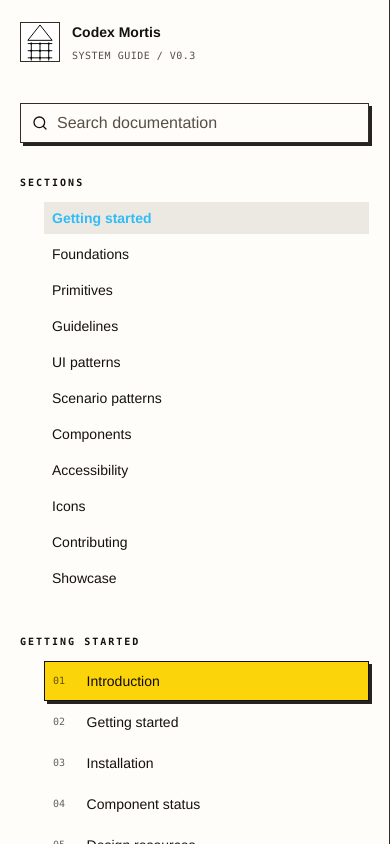
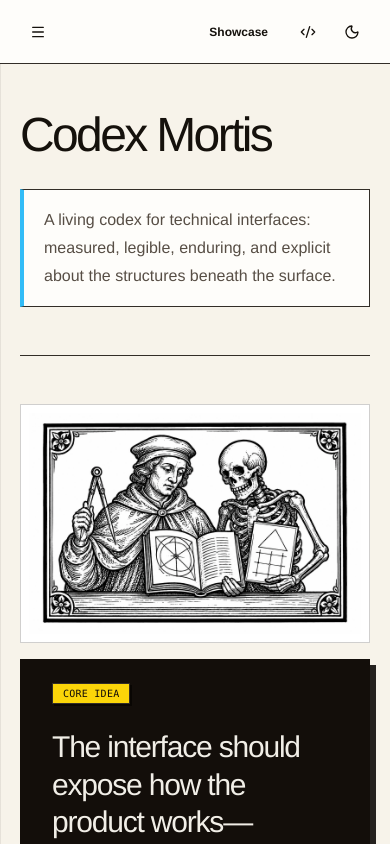
Before and after one commit to shanduur/codex-mortis, a React (Vite) app: page / in a window 390 px wide. Shown: the top 844 px of the page. Built offline with nearby package versions, Linux system fonts and the light colour scheme.

Commit message:
fix(codex-mortis): refine guide navigation

```diff
--- a/src/App.tsx
+++ b/src/App.tsx
@@ -1,11 +1,11 @@
 import { useEffect, useMemo, useState } from "react";
-import { Code2, Moon, Sun } from "lucide-react";
+import { Code2, Menu, Moon, Sun } from "lucide-react";
 
 import * as UI from "@/components";
 import { ArticlePage } from "@/guide/article-page";
 import { ComponentPage } from "@/guide/component-page";
 import { FoundationPage } from "@/guide/foundation-page";
-import { guidePathname } from "@/guide/paths";
+import { guideHref, guidePathname } from "@/guide/paths";
 import {
   componentEntries,
   foundationEntries,
@@ -26,6 +26,7 @@ function getInitialPage() {
 function App() {
   const activeId = getInitialPage();
   const [query, setQuery] = useState("");
+  const [mobileNavigationOpen, setMobileNavigationOpen] = useState(false);
   const [dark, setDark] = useState(
     () => localStorage.getItem("theme") === "dark",
   );
@@ -37,8 +38,11 @@ function App() {
 
   const filteredSections = useMemo(() => {
     const normalizedQuery = query.trim().toLowerCase();
-    if (!normalizedQuery) return navigationSections;
-    return navigationSections
+    const guideSections = navigationSections.filter(
+      (section) => section.label !== "Showcase",
+    );
+    if (!normalizedQuery) return guideSections;
+    return guideSections
       .map((section) => ({
         ...section,
         entries: section.entries.filter((entry) =>
@@ -72,11 +76,31 @@ function App() {
         sections={filteredSections}
         query={query}
         onQueryChange={setQuery}
+        className="hidden lg:block"
       />
 
       <UI.Stack gap="1" className="min-w-0">
-        <UI.Header className="sticky top-0 z-40 flex h-16 items-center justify-end px-5 py-0 sm:px-8">
+        <UI.Header className="sticky top-0 z-40 flex h-16 items-center justify-between px-5 py-0 sm:px-8">
+          <UI.Button
+            type="button"
+            variant="ghost"
+            size="icon"
+            aria-label="Open guide navigation"
+            className="lg:hidden"
+            onClick={() => setMobileNavigationOpen(true)}
+          >
+            <Menu />
+          </UI.Button>
           <UI.Stack direction="horizontal" gap="1">
+            <UI.Button asChild variant="ghost" size="sm">
+              <UI.Link
+                href={guideHref("/showcase/")}
+                aria-current={activeId === "showcase" ? "page" : undefined}
+                className="no-underline"
+              >
+                Showcase
+              </UI.Link>
+            </UI.Button>
             <UI.Button asChild variant="ghost" size="sm">
               <UI.Link
                 href="https://github.com/shanduur/codex-mortis"
@@ -99,6 +123,27 @@ function App() {
             </UI.Button>
           </UI.Stack>
         </UI.Header>
+
+        <UI.Drawer
+          open={mobileNavigationOpen}
+          onOpenChange={setMobileNavigationOpen}
+        >
+          <UI.DrawerContent className="left-0 right-auto max-w-[20rem] border-l-0 border-r p-0">
+            <UI.DrawerHeader className="sr-only">
+              <UI.DrawerTitle>Guide navigation</UI.DrawerTitle>
+              <UI.DrawerDescription>
+                Search and browse Codex Mortis documentation.
+              </UI.DrawerDescription>
+            </UI.DrawerHeader>
+            <Sidebar
+              activeId={activeId}
+              sections={filteredSections}
+              query={query}
+              onQueryChange={setQuery}
+              className="h-full overflow-y-auto border-0"
+            />
+          </UI.DrawerContent>
+        </UI.Drawer>
 
         <UI.Main id="content" tabIndex={-1} className="py-0">
           <UI.Container
--- a/src/guide/article-page.tsx
+++ b/src/guide/article-page.tsx
@@ -46,12 +46,7 @@ export function ArticlePage({ id }: { id: string }) {
 
   return (
     <UI.Stack gap="12">
-      <PageHeader
-        chapter={entry.group}
-        title={entry.name}
-        description={entry.description}
-        eyebrow="Design system guidance"
-      />
+      <PageHeader title={entry.name} description={entry.description} />
 
       <UI.Grid className="items-start gap-10 xl:grid-cols-[minmax(0,1fr)_16rem]">
         <UI.Stack gap="12" className="min-w-0">
--- a/src/guide/component-page.tsx
+++ b/src/guide/component-page.tsx
@@ -890,10 +890,8 @@ export function ComponentPage({ id }: { id: string }) {
   return (
     <UI.Stack gap="12">
       <PageHeader
-        chapter="Component / Stable"
         title={entry.name}
         description={`${entry.description}. ${copy.guidance}`}
-        eyebrow="React / Shadcn"
       />
 
       <UI.Stack gap="6" className="py-6 sm:py-10">
--- a/src/guide/foundation-page.tsx
+++ b/src/guide/foundation-page.tsx
@@ -133,10 +133,8 @@ function IntroductionPage() {
   return (
     <UI.Stack gap="12">
       <PageHeader
-        chapter="Foundation / 00"
         title="Codex Mortis"
         description="A living codex for technical interfaces: measured, legible, enduring, and explicit about the structures beneath the surface."
-        eyebrow="Read time / 4 min"
       />
 
       <UI.Grid
@@ -292,7 +290,6 @@ function PrinciplesPage() {
   return (
     <UI.Stack gap="12">
       <PageHeader
-        chapter="Foundation / 01"
         title="Principles"
         description="Principles keep the system coherent when no exact component or pattern exists yet."
       />
@@ -326,7 +323,6 @@ function ColorsPage() {
   return (
     <UI.Stack gap="12">
       <PageHeader
-        chapter="Foundation / 02"
         title="Color"
         description="A warm paper-and-ink foundation with categorical saturated accents. Color carries meaning; it is never ambient decoration."
       />
@@ -410,7 +406,6 @@ function TypographyPage() {
   return (
     <UI.Stack gap="8">
       <PageHeader
-        chapter="Foundation / 03"
         title="Typography"
         description="Hierarchy comes from scale, weight, position, and space—not a collection of decorative typefaces."
       />
@@ -451,7 +446,6 @@ function SpacingPage() {
   return (
     <UI.Stack gap="12">
       <PageHeader
-        chapter="Foundation / 04"
         title="Spacing"
         description="Use a four-pixel base for local precision and large editorial jumps to separate chapters."
       />
--- a/src/guide/page-header.tsx
+++ b/src/guide/page-header.tsx
@@ -1,48 +1,29 @@
 import * as UI from "@/components";
 
 type PageHeaderProps = {
-  chapter: string;
   title: string;
   description: string;
-  eyebrow?: string;
 };
 
-export function PageHeader({
-  chapter,
-  title,
-  description,
-  eyebrow,
-}: PageHeaderProps) {
+export function PageHeader({ title, description }: PageHeaderProps) {
   return (
     <UI.Stack
       gap="8"
-      className="min-h-[20rem] justify-end border-b pb-12 pt-8 sm:min-h-[24rem] sm:pb-16"
-    >
-      <UI.Grid
-        columns={2}
-        gap="8"
-        className="items-end lg:grid-cols-[minmax(0,1fr)_22rem]"
+      className="min-h-[18rem] justify-end border-b pb-12 pt-8 sm:min-h-[22rem] sm:pb-16"
     >
       <UI.Heading
         level={1}
-          className="max-w-4xl text-balance text-5xl font-medium leading-[0.94] tracking-[-0.055em] sm:text-7xl lg:text-8xl"
+        className="max-w-5xl text-balance text-5xl font-medium leading-[0.94] tracking-[-0.055em] sm:text-7xl lg:text-8xl"
       >
         {title}
       </UI.Heading>
-        <UI.Card className="gap-4 border-l-4 border-l-primary py-5 shadow-none">
-          <UI.CardHeader className="flex-row items-center justify-between gap-3 px-5">
-            <UI.Badge variant="outline">{chapter}</UI.Badge>
-            <UI.Badge variant="outline">
-              {eyebrow ?? "Codex Mortis / 01"}
-            </UI.Badge>
-          </UI.CardHeader>
+      <UI.Card className="max-w-4xl border-l-4 border-l-primary py-4 shadow-none">
         <UI.CardContent className="px-5">
           <UI.Text tone="muted" className="text-pretty text-base leading-7">
             {description}
           </UI.Text>
         </UI.CardContent>
       </UI.Card>
-      </UI.Grid>
     </UI.Stack>
   );
 }
--- a/src/guide/sidebar.tsx
+++ b/src/guide/sidebar.tsx
@@ -16,6 +16,7 @@ type SidebarProps = {
   sections: NavigationSection[];
   query: string;
   onQueryChange: (query: string) => void;
+  className?: string;
 };
 
 function NavigationItem({
@@ -89,6 +90,7 @@ export function Sidebar({
   sections,
   query,
   onQueryChange,
+  className,
 }: SidebarProps) {
   const searchRef = useRef<HTMLInputElement>(null);
   const activeGroup =
@@ -124,7 +126,12 @@ export function Sidebar({
   }, []);
 
   return (
-    <UI.Sidebar className="p-0 lg:sticky lg:top-0 lg:h-screen lg:overflow-y-auto">
+    <UI.Sidebar
+      className={cn(
+        "p-0 lg:sticky lg:top-0 lg:h-screen lg:overflow-y-auto",
+        className,
+      )}
+    >
       <UI.Stack gap="4" className="h-full p-5 lg:p-6">
         <UI.Link
           href={guideHref("/")}
```
Also changed, not shown: 1 other file (tests, documents, lock files or other folders). Lines whose indentation alone changed are shown as unchanged.
